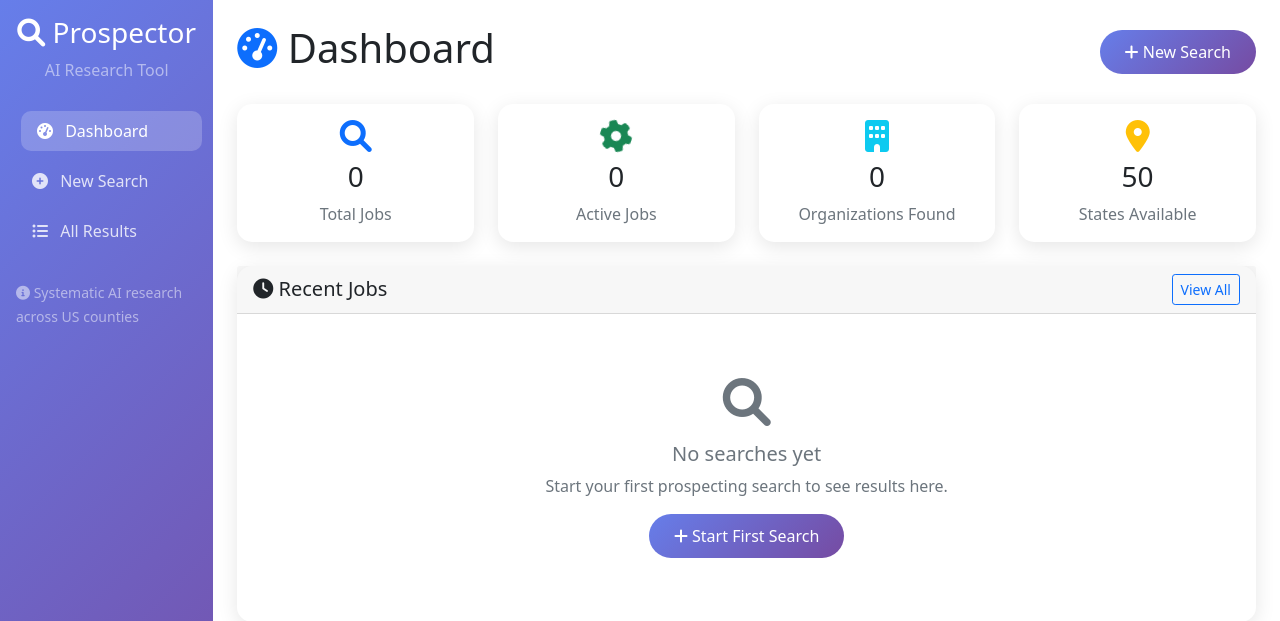
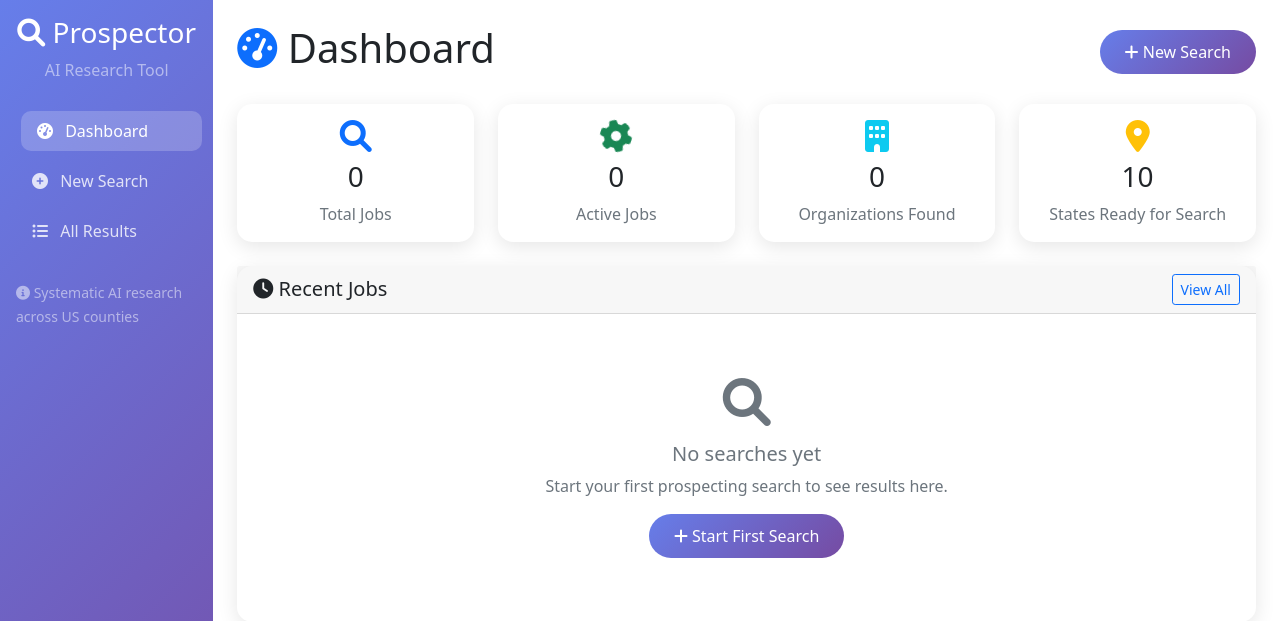
Before and after one commit to cgmartin0310/prospector, a Flask app: page / in a window 1280 px wide. Shown: the top 621 px of the page. Run offline with Flask 3, Linux system fonts and the light colour scheme.

Commit message:
Fix dashboard to show only states with searchable counties
- Update dashboard stats to count only states that have counties
- Modify start-search form to show only searchable states
- Change label from 'States Available' to 'States Ready for Search'
- Prevents user confusion about which states can actually be searched

```diff
--- a/app.py
+++ b/app.py
@@ -43,18 +43,23 @@ def health_check():
 def index():
     """Main dashboard showing recent jobs and stats"""
     recent_jobs = ProspectingJob.query.order_by(ProspectingJob.created_at.desc()).limit(10).all()
+
+    # Count only states that have counties available for searching
+    states_with_counties = db.session.query(State.id).join(County).group_by(State.id).count()
+
     stats = {
         'total_jobs': ProspectingJob.query.count(),
         'active_jobs': ProspectingJob.query.filter_by(status='running').count(),
         'total_results': SearchResult.query.count(),
-        'states_available': State.query.count()
+        'states_available': states_with_counties
     }
     return render_template('index.html', recent_jobs=recent_jobs, stats=stats)
 
 @app.route('/start-search')
 def start_search_form():
     """Form to start a new prospecting search"""
-    states = State.query.order_by(State.name).all()
+    # Only show states that have counties available for searching
+    states = State.query.join(County).group_by(State.id).order_by(State.name).all()
     return render_template('start_search.html', states=states)
 
 @app.route('/start-search', methods=['POST'])
--- a/templates/index.html
+++ b/templates/index.html
@@ -44,7 +44,7 @@
             <div class="card-body">
                 <i class="fas fa-map-marker-alt fa-2x text-warning mb-2"></i>
                 <h3>{{ stats.states_available }}</h3>
-                <p class="text-muted mb-0">States Available</p>
+                <p class="text-muted mb-0">States Ready for Search</p>
             </div>
         </div>
     </div>
```
